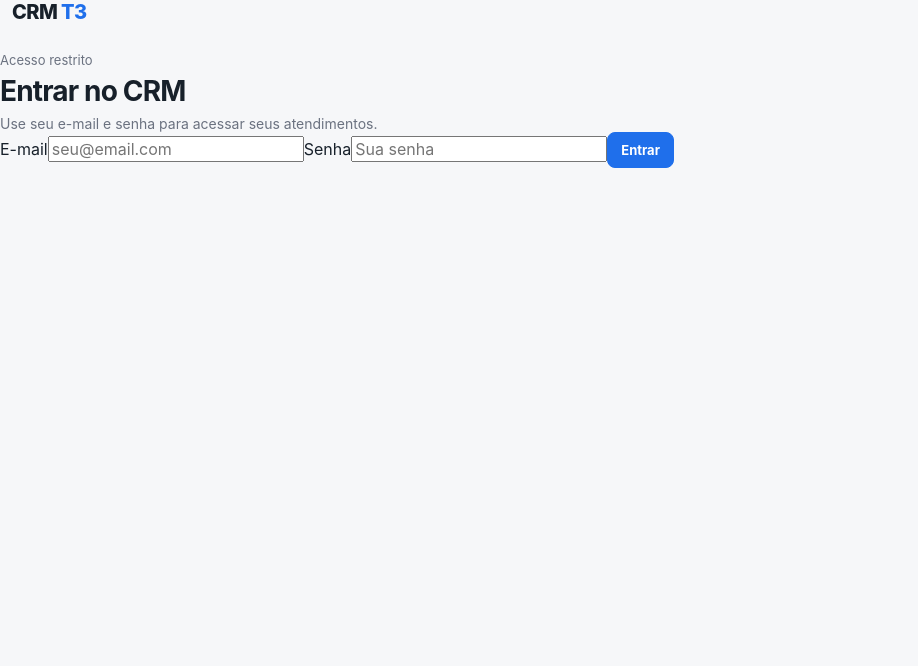
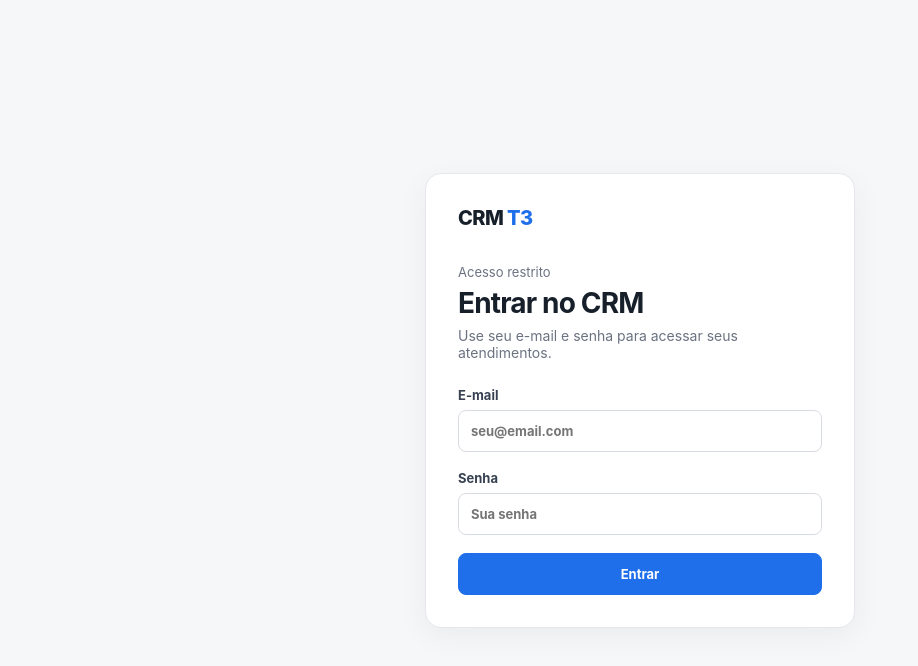
Before and after one commit to zaysauro/crm-imobiliario, a Next.js app: page /login in a window 1280 px wide. Shown: the top 666 px of the page, without its empty margins (0-918 px from the left). Built offline with nearby package versions, Linux system fonts and the light colour scheme.

Commit message:
style: add login and authenticated CRM UI styles

```diff
--- a/app/globals.css
+++ b/app/globals.css
@@ -3,7 +3,6 @@ html, body { margin: 0; padding: 0; min-height: 100%; }
 body { font-family: Inter, ui-sans-serif, system-ui, -apple-system, BlinkMacSystemFont, "Segoe UI", sans-serif; background: #f6f7f9; color: #17202a; }
 button, input, select, textarea { font: inherit; }
 a { color: inherit; text-decoration: none; }
-
 :root { --blue:#1f6feb; --blue-dark:#1658c7; --text:#17202a; --muted:#6b7280; --line:#e5e7eb; --card:#fff; --green:#16845b; --amber:#a66a00; --red:#c24141; }
 .shell { min-height:100vh; display:flex; }
 .sidebar { width:248px; background:#fff; border-right:1px solid var(--line); padding:24px 16px; position:fixed; inset:0 auto 0 0; }
@@ -14,6 +13,7 @@ a { color: inherit; text-decoration: none; }
 .nav a.active, .nav a:hover { background:#eef5ff; color:var(--blue); }
 .main { margin-left:248px; width:calc(100% - 248px); }
 .topbar { height:72px; background:#fff; border-bottom:1px solid var(--line); display:flex; align-items:center; justify-content:space-between; padding:0 32px; }
+.topbar-user { display:flex; align-items:center; gap:12px; color:var(--muted); font-size:14px; }
 .page { padding:32px; max-width:1400px; margin:auto; }
 .eyebrow { color:var(--muted); font-size:13px; margin-bottom:6px; }
 h1 { font-size:28px; margin:0; letter-spacing:-.03em; }
@@ -22,7 +22,7 @@ h1 { font-size:28px; margin:0; letter-spacing:-.03em; }
 .card { background:var(--card); border:1px solid var(--line); border-radius:12px; padding:20px; box-shadow:0 1px 2px rgba(0,0,0,.02); }
 .metric-label { color:var(--muted); font-size:13px; font-weight:600; }
 .metric { font-size:30px; font-weight:800; margin-top:10px; }
-.section-title { font-size:16px; font-weight:750; margin:0 0 16px; }
+.section-title { font-size:16px; font-weight:750; margin:0; }
 .table-wrap { overflow:auto; }
 table { width:100%; border-collapse:collapse; font-size:14px; }
 th { color:var(--muted); font-size:12px; text-transform:uppercase; letter-spacing:.04em; text-align:left; padding:12px 14px; border-bottom:1px solid var(--line); }
@@ -31,10 +31,18 @@ td { padding:16px 14px; border-bottom:1px solid #f0f1f3; }
 .status.blue { background:#edf5ff; color:#2563eb; } .status.green { background:#ecfdf5; color:var(--green); } .status.amber { background:#fff7e6; color:var(--amber); } .status.red { background:#fef2f2; color:var(--red); }
 .actions { display:flex; gap:8px; align-items:center; }
 .btn { border:1px solid var(--line); background:#fff; border-radius:8px; padding:9px 13px; font-weight:700; font-size:13px; cursor:pointer; }
+.btn:disabled { opacity:.6; cursor:not-allowed; }
 .btn.primary { background:var(--blue); border-color:var(--blue); color:#fff; } .btn.primary:hover { background:var(--blue-dark); }
 .btn.whatsapp { border-color:#bfe8d4; color:var(--green); background:#f0fdf6; }
-.search { width:280px; border:1px solid var(--line); border-radius:8px; padding:10px 12px; outline:none; }
-.toolbar { display:flex; justify-content:space-between; gap:12px; margin:24px 0 16px; }
 .empty { text-align:center; color:var(--muted); padding:50px 20px; }
+.login-page { min-height:100vh; display:grid; place-items:center; padding:24px; background:#f6f7f9; }
+.login-card { width:min(430px,100%); background:#fff; border:1px solid var(--line); border-radius:16px; padding:32px; box-shadow:0 8px 30px rgba(0,0,0,.05); }
+.login-brand { padding:0; margin-bottom:34px; }
+.login-form { display:grid; gap:18px; margin-top:26px; }
+.login-form label { display:grid; gap:7px; color:#374151; font-size:13px; font-weight:700; }
+.login-form input { width:100%; border:1px solid #d7dbe2; border-radius:8px; padding:12px; outline:none; background:#fff; }
+.login-form input:focus { border-color:var(--blue); box-shadow:0 0 0 3px rgba(31,111,235,.1); }
+.login-button { width:100%; padding:12px; }
+.form-error { color:var(--red); background:#fef2f2; border:1px solid #fecaca; border-radius:8px; padding:10px 12px; font-size:13px; }
 @media(max-width:900px){ .sidebar{width:72px;padding:18px 8px}.brand{font-size:0;text-align:center;padding-bottom:20px}.brand span{font-size:22px}.nav a{font-size:0;text-align:center}.main{margin-left:72px;width:calc(100% - 72px)}.grid{grid-template-columns:repeat(2,1fr)}.page{padding:20px}.topbar{padding:0 20px} }
-@media(max-width:600px){.grid{grid-template-columns:1fr}.search{width:100%}.toolbar{flex-direction:column}.topbar{height:64px}h1{font-size:24px}}
+@media(max-width:600px){.grid{grid-template-columns:1fr}.topbar-user span{display:none}.topbar{height:64px}h1{font-size:24px}.login-card{padding:24px}}
```
